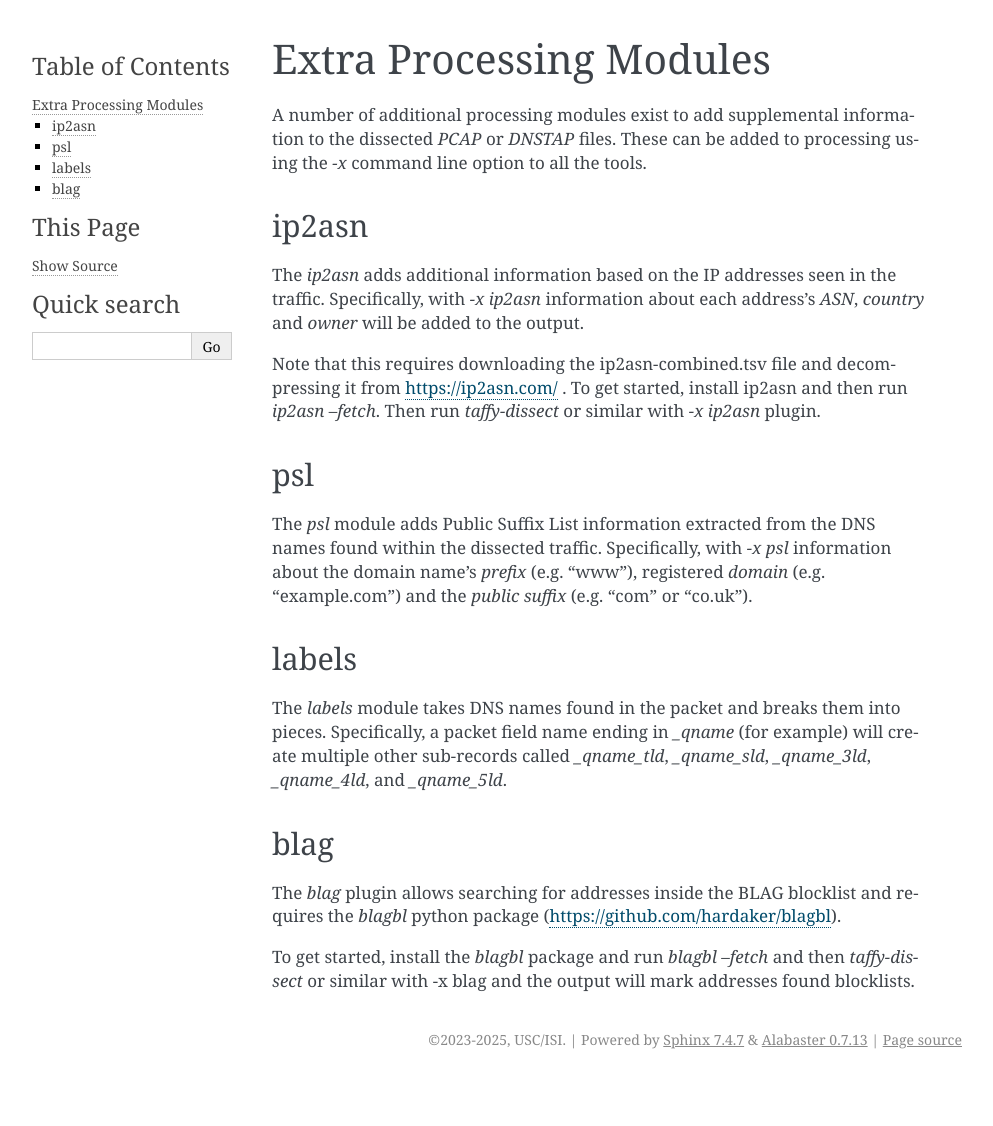
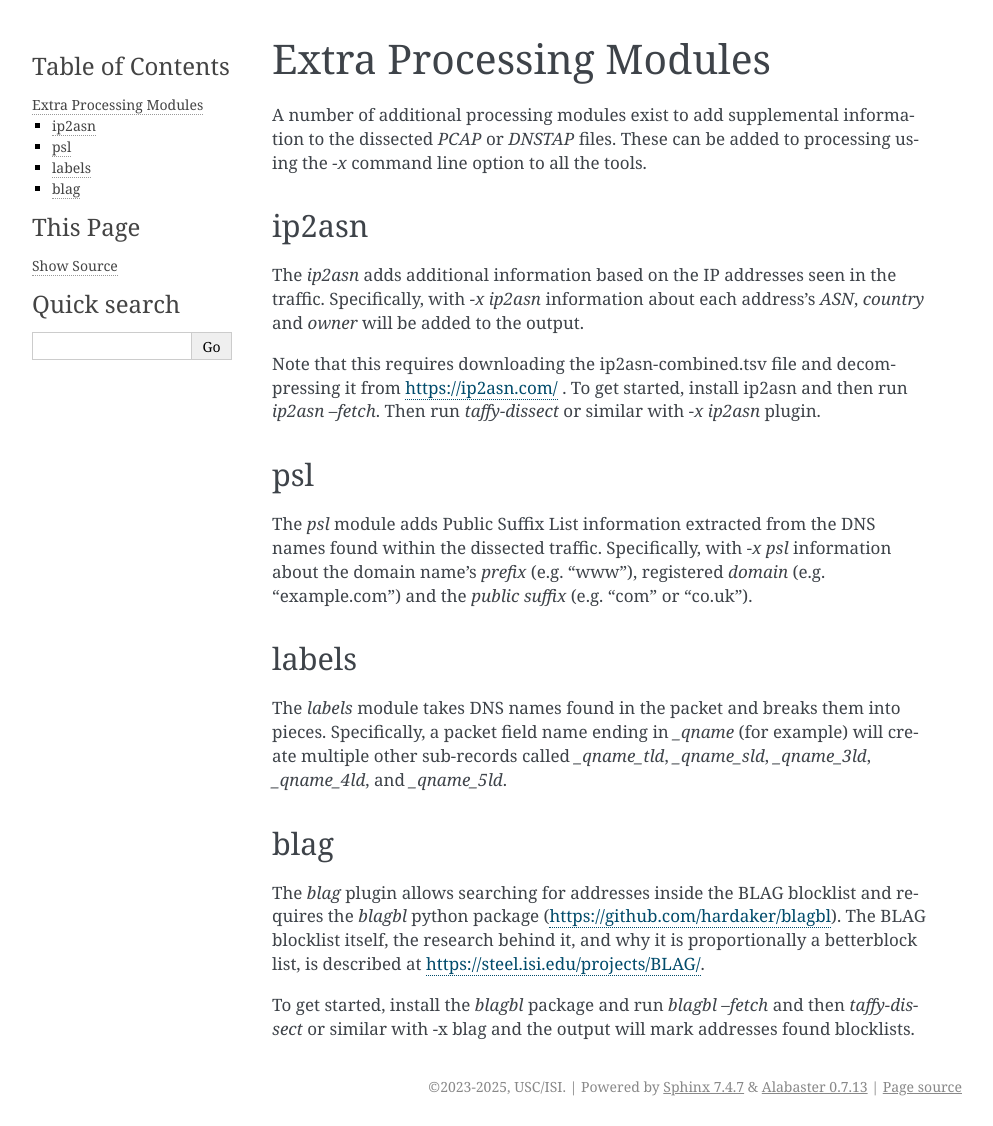
Before and after one commit to traffic-taffy/traffic-taffy, a Sphinx documentation site: the page built from docs/extramodules.rst, in a window 1280 px wide. Shown: the whole page, without its empty margins (148-1141 px from the left). Built offline with Sphinx 7.4.7, drawn with Linux system fonts in a browser that asks for light colours; before the commit the page ends 1079 px from its top, so only the background shows below that.

Commit message:
link to blag

```diff
--- a/docs/extramodules.rst
+++ b/docs/extramodules.rst
@@ -42,7 +42,9 @@ blag
 
 The `blag` plugin allows searching for addresses inside the BLAG
 blocklist and requires the `blagbl` python package
-(https://github.com/hardaker/blagbl).
+(https://github.com/hardaker/blagbl).  The BLAG blocklist itself, the
+research behind it, and why it is proportionally a betterblock list,
+is described at https://steel.isi.edu/projects/BLAG/.
 
 To get started, install the `blagbl` package and run `blagbl --fetch`
 and then `taffy-dissect` or similar with -x blag and the output will
```
